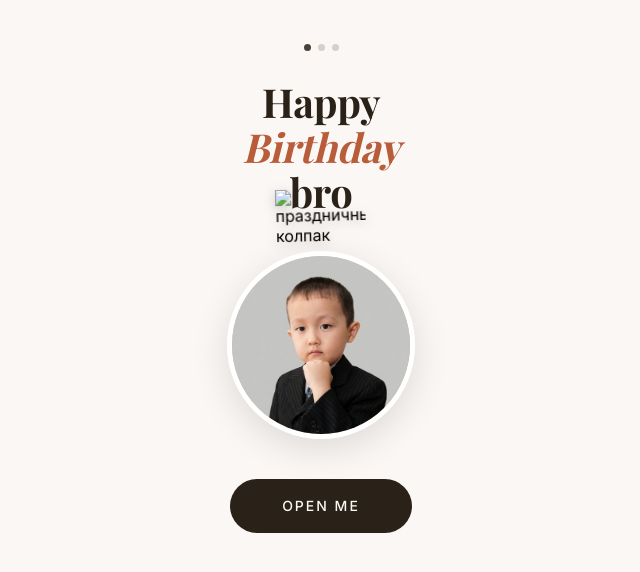
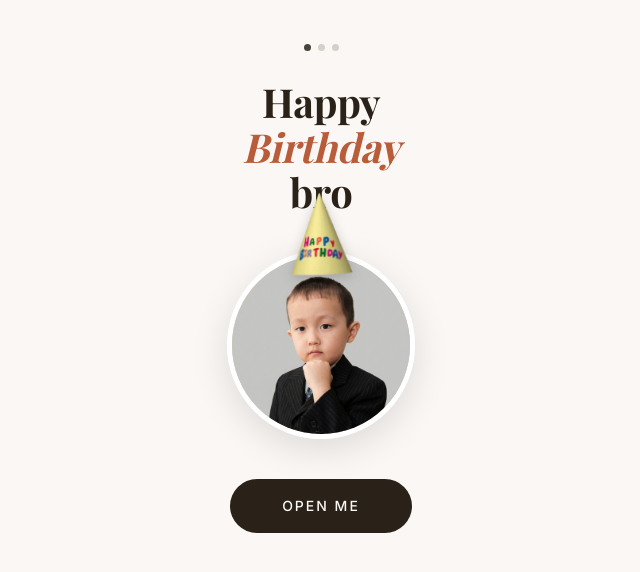
Before and after one commit to 9nk8jwnk7m-oss/bro, a plain HTML site: page index.html in a window 1280 px wide. Shown: the whole page, without its empty margins (319-959 px from the left). Drawn offline with nearby package versions, Linux system fonts and the light colour scheme; files whose address does not match are found by name; a web font is replaced by a local one.

Commit message:
Update index.html

```diff
--- a/index.html
+++ b/index.html
@@ -343,7 +343,7 @@
     <div class="s1-photo-wrap">
       <img
         class="s1-hat"
-        src="kolpak.png"
+        src="happy bro/kolpak.png"
         alt="праздничный колпак"
       />
       <div class="s1-photo">
```
